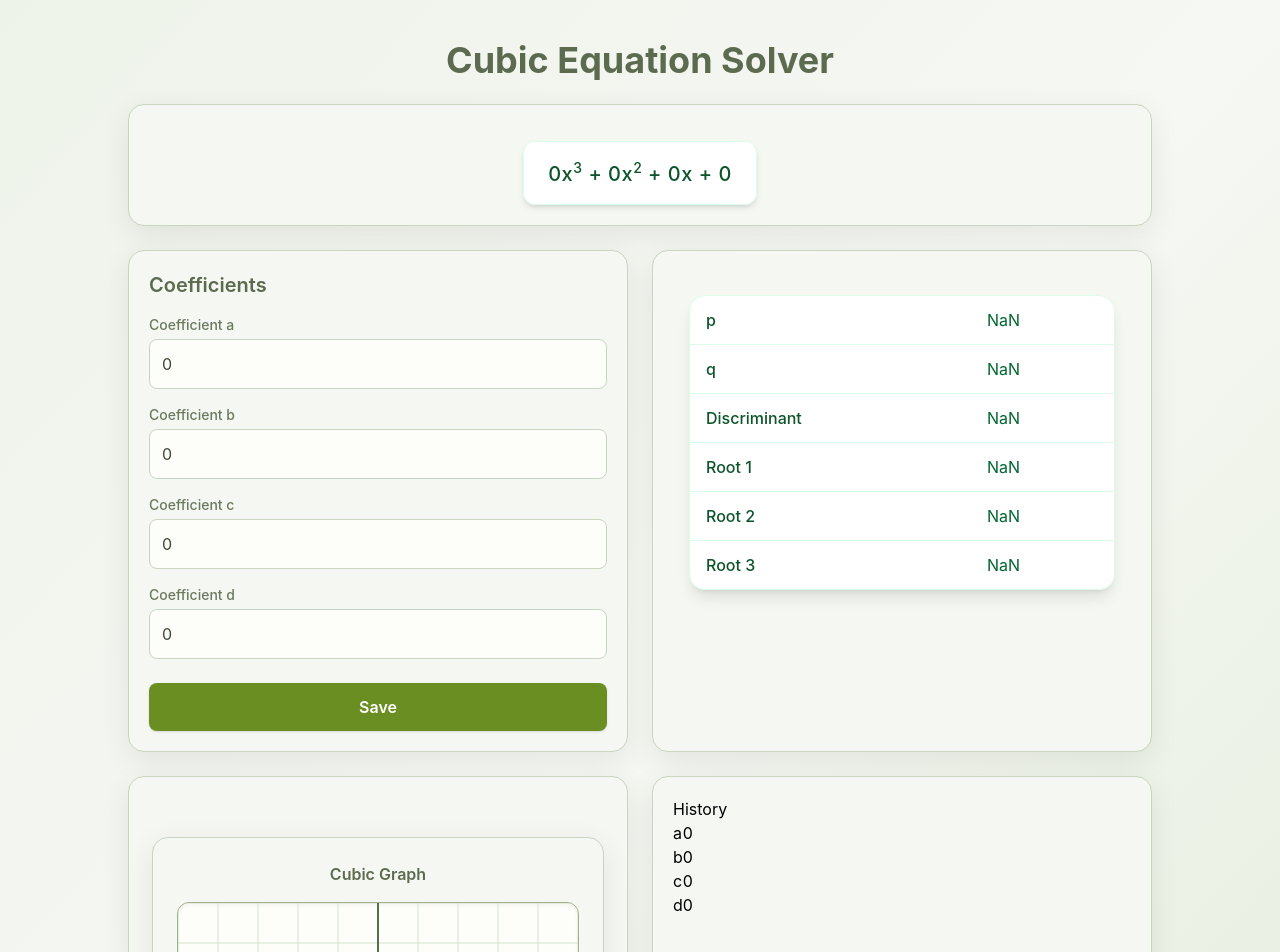
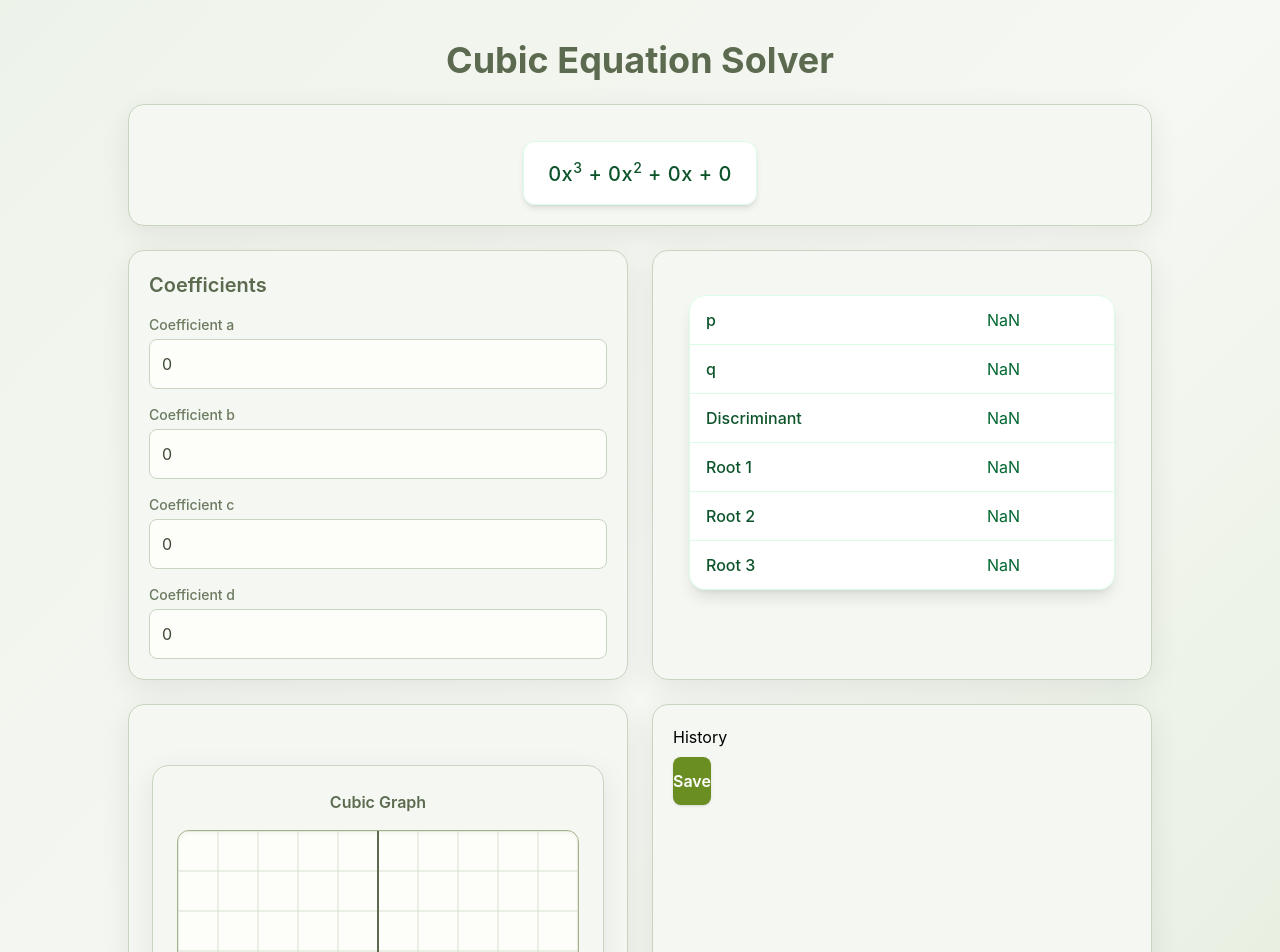
Before and after one commit to zhenopkx0/asst3, a React (Vite) app: page / in a window 1280 px wide. Shown: the top 952 px of the page. Built offline with nearby package versions, Linux system fonts and the light colour scheme.

Commit message:
I HATE COMP SCI I HATE COMP SCI I HATE COMP SCI

```diff
--- a/src/App.tsx
+++ b/src/App.tsx
@@ -14,6 +14,7 @@ export const App = () => {
   const [b, setB] = useState<number>(0);
   const [c, setC] = useState<number>(0);
   const [d, setD] = useState<number>(0);
+  const [selectedGraph, setSelectedGraph] = useState<{ a: number; b: number; c: number; d: number } | null>(null);
 
   const p: number = (3 * a * c - b * b) / (3 * a * a);
   const q: number =
@@ -113,9 +114,20 @@ export const App = () => {
             <CubicGraph a={a} b={b} c={c} d={d} />
           </div>
 
-          <div className={card}>
-            <CubicHistory a={a} b={b} c={c} d={d} />
-          </div>
+            <div className={card}>
+            <CubicHistory
+              onSelect={(items) => {
+                setA(items.a);
+                setB(items.b);
+                setC(items.c);
+                setD(items.d);
+              }}
+              a={a}
+              b={b}
+              c={c}
+              d={d}
+            />
+            </div>
         </div>
       </div>
     </div>
--- a/src/Components/CubicHistory.tsx
+++ b/src/Components/CubicHistory.tsx
@@ -1,25 +1,46 @@
-export const CubicHistory = ({a, b, c, d}: {a: number; b: number; c: number; d: number}) => {
+import { useState } from 'react';
+export const CubicHistory = ({a, b, c, d, onSelect}: {a: number; b: number; c: number; d: number; onSelect: (item: { a: number; b: number; c: number; d: number }) => void}) => {
+    const [history, setHistory] = useState<
+    { a: number; b: number; c: number; d: number }[]
+  >([]);
+
     return (
         <div>
         <h1>History</h1>
-        <table>
-            <tr>
-            <td>a</td>
-            <td> {a} </td>
-            </tr>
-            <tr>
-            <td>b</td>
-            <td> {b} </td>
-            </tr>
-            <tr>
-            <td>c</td>
-            <td> {c} </td>
-            </tr>
-            <tr>
-            <td>d</td>
-            <td> {d} </td>
-            </tr>
-        </table>
+        <button
+          type="submit"
+          className="
+            mt-2
+            bg-[#6b8e23]
+            hover:bg-[#5f7d1f]
+            text-white
+            font-semibold
+            py-3
+            rounded-lg
+            shadow-sm
+            transition-all
+            duration-200
+            active:scale-95
+          "
+          onClick={() => {
+            const newEntry = { a, b, c, d };
+            setHistory([...history, newEntry]);
+          }}
+        >
+          Save
+        </button>
+        <ul className="mt-4">
+          {history.map((item, index) => (
+            <li key={index}>
+              a: {item.a}, b: {item.b}, c: {item.c}, d: {item.d}
+              <button
+                onClick={() => onSelect(item)}
+              >
+                Go to Saved Values
+              </button>
+            </li>
+          ))}
+        </ul>
         </div>
     )
 }
--- a/src/Components/CubicInput.tsx
+++ b/src/Components/CubicInput.tsx
@@ -60,25 +60,6 @@ export const CubicInput = ({
             />
           </div>
         ))}
-
-        <button
-          type="submit"
-          className="
-            mt-2
-            bg-[#6b8e23]
-            hover:bg-[#5f7d1f]
-            text-white
-            font-semibold
-            py-3
-            rounded-lg
-            shadow-sm
-            transition-all
-            duration-200
-            active:scale-95
-          "
-        >
-          Save
-        </button>
       </form>
     </div>
   );
```
